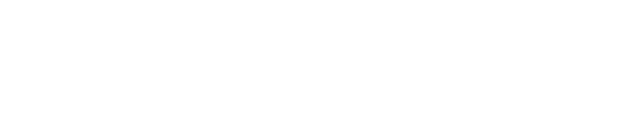
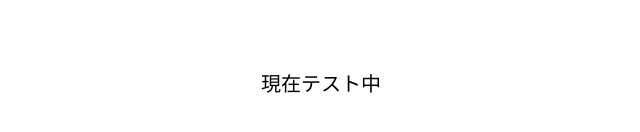
Before and after one commit to Daiki48/d-note, a Next.js app: page / in a window 1280 px wide. Shown: the part 606-738 px from the top of the page, without its empty margins (319-959 px from the left). Built offline with nearby package versions, Linux system fonts and the light colour scheme.

Commit message:
:wrench: Update

```diff
--- a/src/app/page.tsx
+++ b/src/app/page.tsx
@@ -4,6 +4,7 @@ export default function Home() {
   return (
     <main className="flex min-h-screen flex-col items-center justify-between p-24 text-xl">
       <h1>Dnote</h1>
+      <p>現在テスト中</p>
     </main>
   );
 }
```
Also changed, not shown: 3 other files (tests, documents, lock files or other folders).
